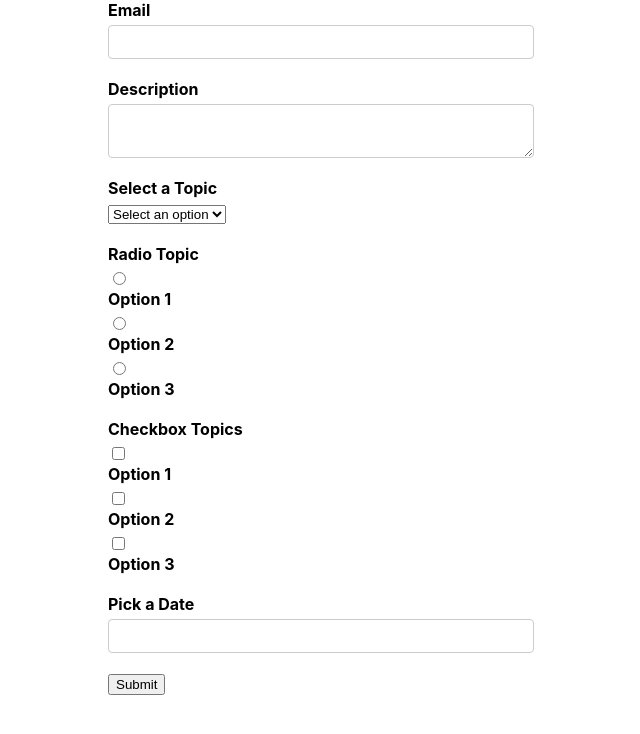
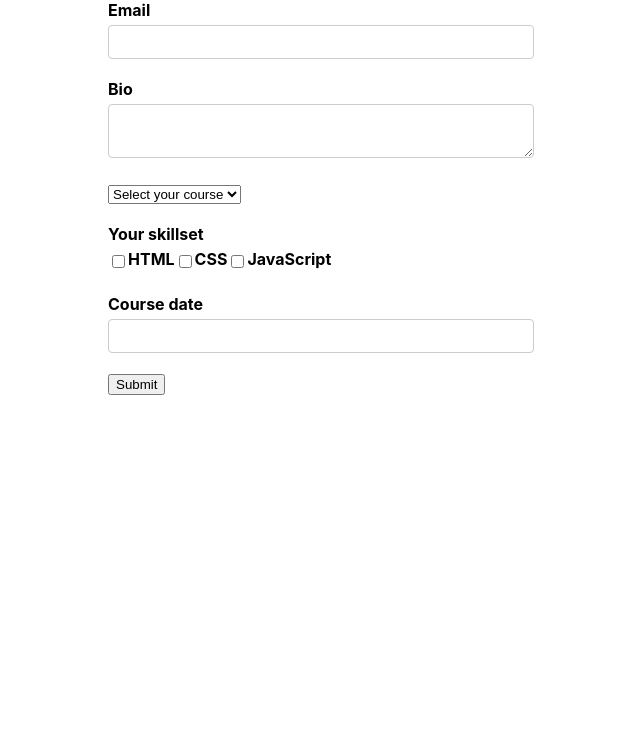
Before and after one commit to sigvant/formik-tutorial, a React (Create React App) app: page / in a window 1280 px wide. Shown: the top 734 px of the page, without its empty margins (319-959 px from the left). Built offline with nearby package versions, Linux system fonts and the light colour scheme.

Commit message:
final commit before chakra

```diff
--- a/src/App.css
+++ b/src/App.css
@@ -32,3 +32,7 @@
 .error {
   color: red;
 }
+
+.radio {
+  display: flex;
+}
--- a/src/App.js
+++ b/src/App.js
@@ -1,10 +1,10 @@
 import './App.css';
-import FormikContainer from './components/FormikContainer';
+import EnrollmentForm from './components/EnrollmentForm';
 
 function App() {
   return (
     <div className="App">
-      <FormikContainer/>
+      <EnrollmentForm/>
     </div>
   );
 }
--- a/src/components/CheckboxGroup.js
+++ b/src/components/CheckboxGroup.js
@@ -7,6 +7,7 @@
     return (
         <div className='form-control'>
             <label>{label}</label>
+            <div className="radio">
                 <Field name={name} {...rest}>
                     {
                         ({field}) => {
@@ -27,6 +28,7 @@
                         }
                     }
                 </Field>
+            </div>
             <ErrorMessage name={name} component={TextError}/>
         </div>
     )
--- /dev/null
+++ b/src/components/EnrollmentForm.js
@@ -0,0 +1,88 @@
+import React from 'react'
+import { Formik, Form } from 'formik'
+import FormikControl from './FormikControl'
+import * as Yup from 'yup'
+
+function EnrollmentForm() {
+    const dropdownOptions = [
+        { key: 'Select your course', value: ''},
+        { key: 'React', value: 'react'},
+        { key: 'Angular', value: 'angular'},
+        { key: 'Vue', value: 'vue'}
+    ]
+
+    const checkboxOptions = [
+        { key: 'HTML', value: 'html'},
+        { key: 'CSS', value: 'css'},
+        { key: 'JavaScript', value: 'javascript'}
+    ]
+
+    const initialValues = {
+        email: '',
+        bio: '',
+        course: '',
+        skills: [],
+        courseDate: null
+    }
+
+    const validationSchema = Yup.object({
+        email: Yup.string().email('Invalid format').required('Required'),
+        bio: Yup.string().required('Required'),
+        course: Yup.string().required('Required'),
+        courseDate: Yup.date().required('Required').nullable()
+    })
+
+    const onSubmit = values => {
+        console.log('Form data', values)
+    }
+
+    return (
+        <Formik
+            initialValues={initialValues}
+            validationSchema={validationSchema}
+            onSubmit={onSubmit}
+        >
+            {
+                formik => {
+                    return (
+                        <Form>
+                            <FormikControl
+                                control='input'
+                                type='email'
+                                label='Email'
+                                name='email'
+                            />
+                            <FormikControl
+                                control='textarea'
+                                label='Bio'
+                                name='bio'
+                            />
+                            <FormikControl
+                                control='select'
+                                type='Course'
+                                name='course'
+                                options={dropdownOptions}
+                            />
+                            <FormikControl
+                                control='checkbox'
+                                label='Your skillset'
+                                name='skills'
+                                options={checkboxOptions}
+                            />
+                            <FormikControl
+                                control='date'
+                                label='Course date'
+                                name='courseDate'
+                            />
+                            <button type='submit' disabled={!formik.isValid}>
+                                Submit
+                            </button>
+                        </Form>
+                    )
+                }
+            }
+        </Formik>
+    )
+}
+
+export default EnrollmentForm
--- a/src/components/RadioButtons.js
+++ b/src/components/RadioButtons.js
@@ -7,6 +7,7 @@
     return (
         <div className='form-control'>
             <label>{label}</label>
+            <div className='radio'>
                 <Field name={name} {...rest}>
                     {
                         ({field}) => {
@@ -27,6 +28,7 @@
                         }
                     }
                 </Field>
+            </div>
             <ErrorMessage name={name} component={TextError}/>
         </div>
     )
```
Also changed, not shown: src/components/LoginForm.js (+57 -0 lines), src/components/RegistrationForm.js (added, +87 -0 lines). Lines whose indentation alone changed are shown as unchanged.
